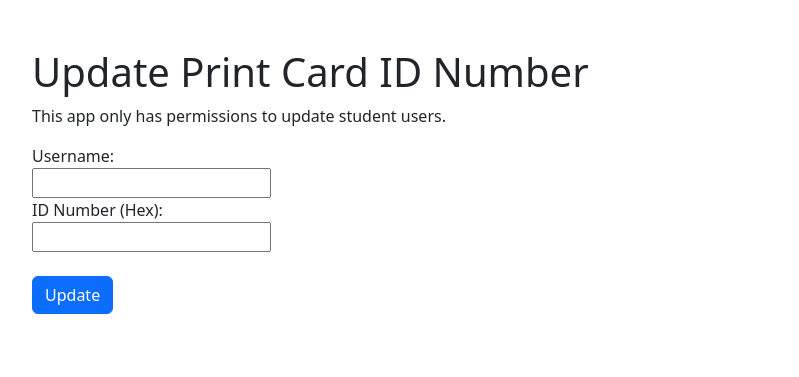
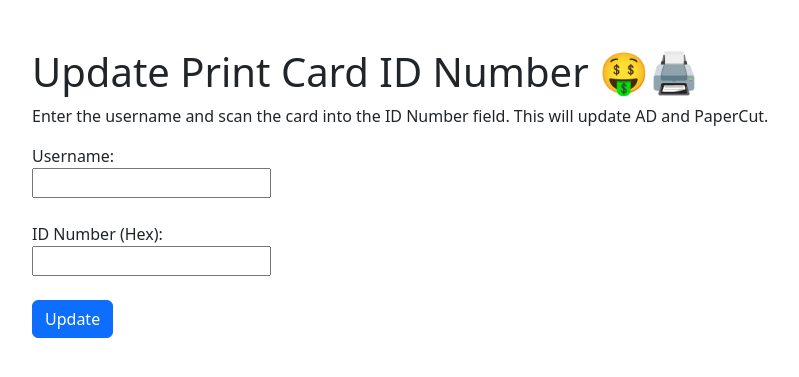
Before and after one commit to kambala-school/print-card-update, a Flask app: page / in a window 1280 px wide. Shown: the top 377 px of the page, without its empty margins (50-849 px from the left). Run offline with Flask 3, Linux system fonts and the light colour scheme; parts of the project's set-up code (start-up, migrations or seed data) failed here and were passed over.

Commit message:
Add Flask port environment variable

```diff
--- a/app/app.py
+++ b/app/app.py
@@ -9,6 +9,7 @@ app = Flask(__name__)
 
 # Load environment variables
 load_dotenv()
+FLASK_PORT = os.getenv("FLASK_PORT")
 LDAP_SERVER = os.getenv("LDAP_SERVER")
 LDAP_USER = os.getenv("LDAP_USER")
 LDAP_PASSWORD = os.getenv("LDAP_PASSWORD")
@@ -97,4 +98,4 @@ def failure():
     return "Failed to update the Card ID number. Please check the values and try again."
 
 if __name__ == '__main__':
-    app.run(debug=True, host='0.0.0.0', port=5050)
+    app.run(debug=True, host='0.0.0.0', port=FLASK_PORT)
--- a/app/templates/index.html
+++ b/app/templates/index.html
@@ -7,11 +7,11 @@
   </head>
   <body>
     <div class="container mt-5">
-        <h1>Update Print Card ID Number</h1>
-        <p>This app only has permissions to update student users.</p>
+        <h1>Update Print Card ID Number 🤑🖨️</h1>
+        <p>Enter the username and scan the card into the ID Number field. This will update AD and PaperCut.</p>
         <form method="post">
         <label for="username">Username:</label><br>
-        <input type="text" id="username" name="username" required><br>
+        <input type="text" id="username" name="username" required><br><br>
         <label for="id_number">ID Number (Hex):</label><br>
         <input type="text" id="id_number" name="id_number" required><br><br>
         <button type="submit" class="btn btn-primary">Update</button>
```
